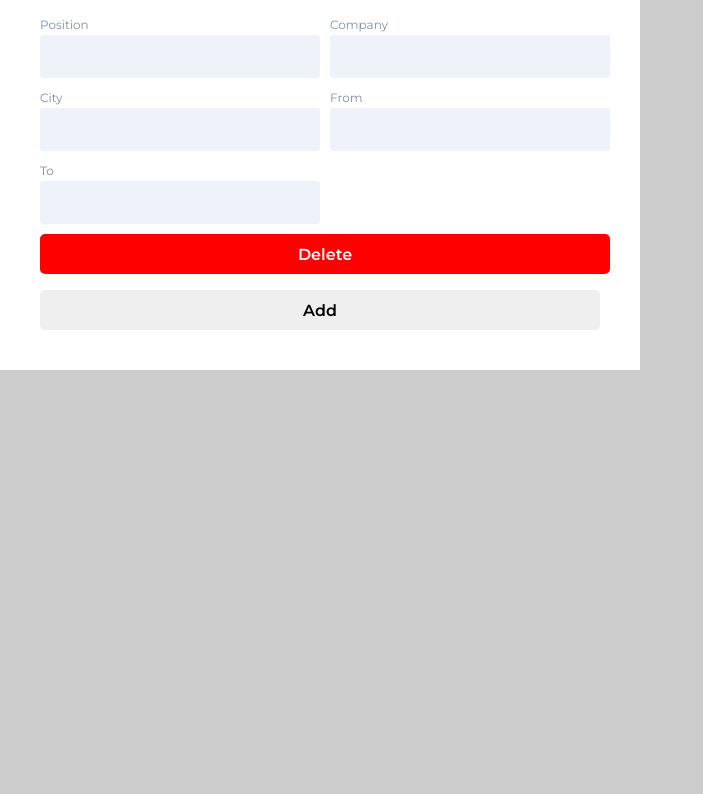
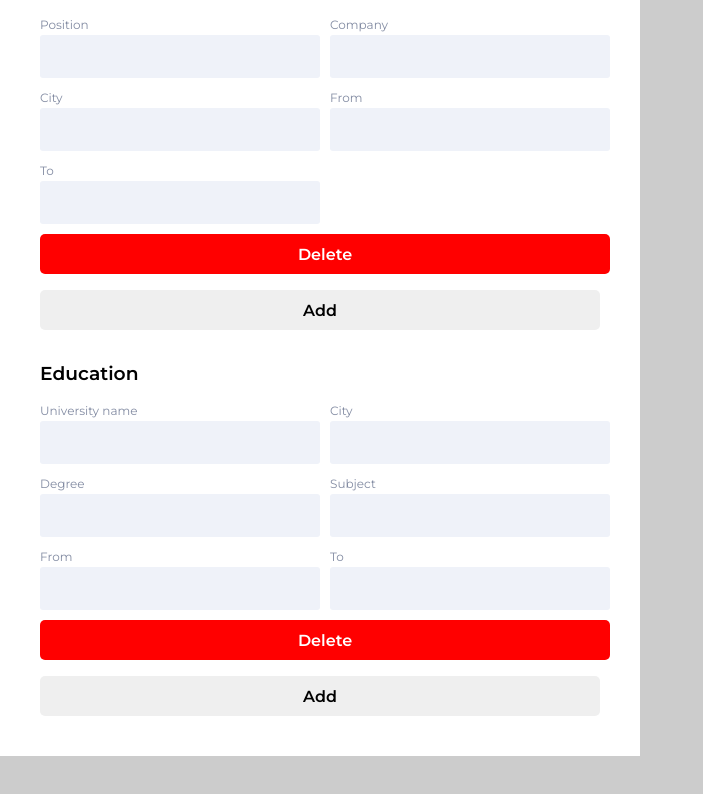
Before and after one commit to habidoyetech/cv-project, a React (Create React App) app: page / in a window 1280 px wide. Shown: the part 754-1548 px from the top of the page, without its empty margins (0-703 px from the left). Before the commit the page ends 1172 px from the top, so only its background shows below. Built offline with nearby package versions, Linux system fonts and the light colour scheme; a web font is replaced by a local one.

Commit message:
Created Education and EducationItem component, functions to change, add and delete education

```diff
--- a/src/Components/Cvform/Cvform.js
+++ b/src/Components/Cvform/Cvform.js
@@ -1,13 +1,17 @@
 import React from 'react';
 import Personal from './Personal';
 import Experience from './Experience';
+import Education from './Education';
 
 const CvForm = ({
   cv,
   onChangePersonal,
   onChangeExperience,
   onAddExperience,
-  onDeleteExperience
+  onDeleteExperience,
+  onChangeEducation,
+  onAddEducation,
+  onDeleteEducation
 }) => {
   return (
     <div className="cvFormContainer">
@@ -18,6 +22,12 @@ const CvForm = ({
         onAdd={onAddExperience}
         onDelete={onDeleteExperience}
       />
+      <Education
+        education={cv.education}
+        onChange={onChangeEducation}
+        onAdd={onAddEducation}
+        onDelete={onDeleteEducation}
+      />
     </div>
   )
 }
--- /dev/null
+++ b/src/Components/Cvform/Education.js
@@ -0,0 +1,24 @@
+import EducationItem from "./EducationItem";
+import Button from "../Utilities/Button";
+
+const Education = ({ education, onChange, onAdd, onDelete }) => {
+  const educationItems = education.map((educationItem) => (
+    <EducationItem
+      key={educationItem.id}
+      id={educationItem.id}
+      educationItem={educationItem}
+      onChange={onChange}
+      onDelete={onDelete}
+    ></EducationItem>
+  ));
+
+  return (
+    <section className="educationSection">
+    <h3 className="educationHead">Education</h3>
+    {educationItems}
+    <Button text="Add" onClick={onAdd}></Button>
+  </section>
+  );
+};
+
+export default Education;
--- /dev/null
+++ b/src/Components/Cvform/EducationItem.js
@@ -0,0 +1,54 @@
+import Button from "../Utilities/Button";
+import Input from "../Utilities/Input";
+
+const EducationItem = ({ id, educationItem, onChange, onDelete }) => {
+  return (
+    <div className="educationInputContainer">
+      <Input
+        onChange={(e) => onChange(e, id)}
+        type="text"
+        name="universityName"
+        placeholder="University name"
+        value={educationItem.universityName}
+      />
+      <Input
+        onChange={(e) => onChange(e, id)}
+        type="text"
+        name="city"
+        placeholder="City"
+        value={educationItem.city}
+      />
+      <Input
+        onChange={(e) => onChange(e, id)}
+        type="text"
+        name="degree"
+        placeholder="Degree"
+        value={educationItem.degree}
+      />
+      <Input
+        onChange={(e) => onChange(e, id)}
+        type="text"
+        name="subject"
+        placeholder="Subject"
+        value={educationItem.subject}
+      />
+      <Input
+        onChange={(e) => onChange(e, id)}
+        type="text"
+        name="from"
+        placeholder="From"
+        value={educationItem.from}
+      />
+      <Input
+        onChange={(e) => onChange(e, id)}
+        type="text"
+        name="to"
+        placeholder="To"
+        value={educationItem.to}
+      />
+      <Button text="Delete" onClick={() => onDelete(id)}></Button>
+    </div>
+  );
+};
+
+export default EducationItem;
--- a/src/Components/Main.js
+++ b/src/Components/Main.js
@@ -82,7 +82,48 @@ const Main = () => {
       return { ...prevState, experience: [...newExperience] }
     })
   }
-  console.log(emptyCV.experience)
+
+  const handleChangeEducation = (e, id) => {
+    const { name, value } = e.target
+
+    setCv((prevState) => {
+      const newEducation = prevState.education.map((educationItem) => {
+        if (educationItem.id === id) {
+          return { ...educationItem, [name]: value }
+        }
+        return educationItem
+      })
+      return { ...prevState, education: [...newEducation] }
+    })
+  }
+
+  const handleAddEducation = () => {
+    setCv((prevState) => ({
+      ...prevState,
+      education: [
+        ...prevState.education,
+        {
+          id: uuidv4(),
+          universityName: '',
+          city: '',
+          degree: '',
+          subject: '',
+          from: '',
+          to: '',
+        },
+      ],
+    }))
+  }
+
+  const handleDeleteEducation = (id) => {
+    setCv((prevState) => {
+      const newEducation = prevState.education.filter(
+        (educationItem) => educationItem.id !== id
+      )
+      return { ...prevState, education: [...newEducation] }
+    })
+  }
+
 
   return(
     <main className="cvMainContainer">
@@ -92,6 +133,9 @@ const Main = () => {
         onChangeExperience={handleChangeExperience}
         onAddExperience={handleAddExperience}
         onDeleteExperience={handleDeleteExperience}
+        onChangeEducation={handleChangeEducation}
+        onAddEducation={handleAddEducation}
+        onDeleteEducation={handleDeleteEducation}
       />
 
     </main>
--- a/src/index.css
+++ b/src/index.css
@@ -116,7 +116,7 @@ textarea {
   font-size: 13px;
 }
 
-.experienceInputContainer {
+.experienceInputContainer, .educationInputContainer {
   display: grid;
   grid-template-columns: repeat(2, 50%);
   gap: 10px;
@@ -135,4 +135,5 @@ button {
   font-weight: 600;
   font-size: 1rem;
   border-radius: 5px;
+  cursor: pointer;
 }
```
